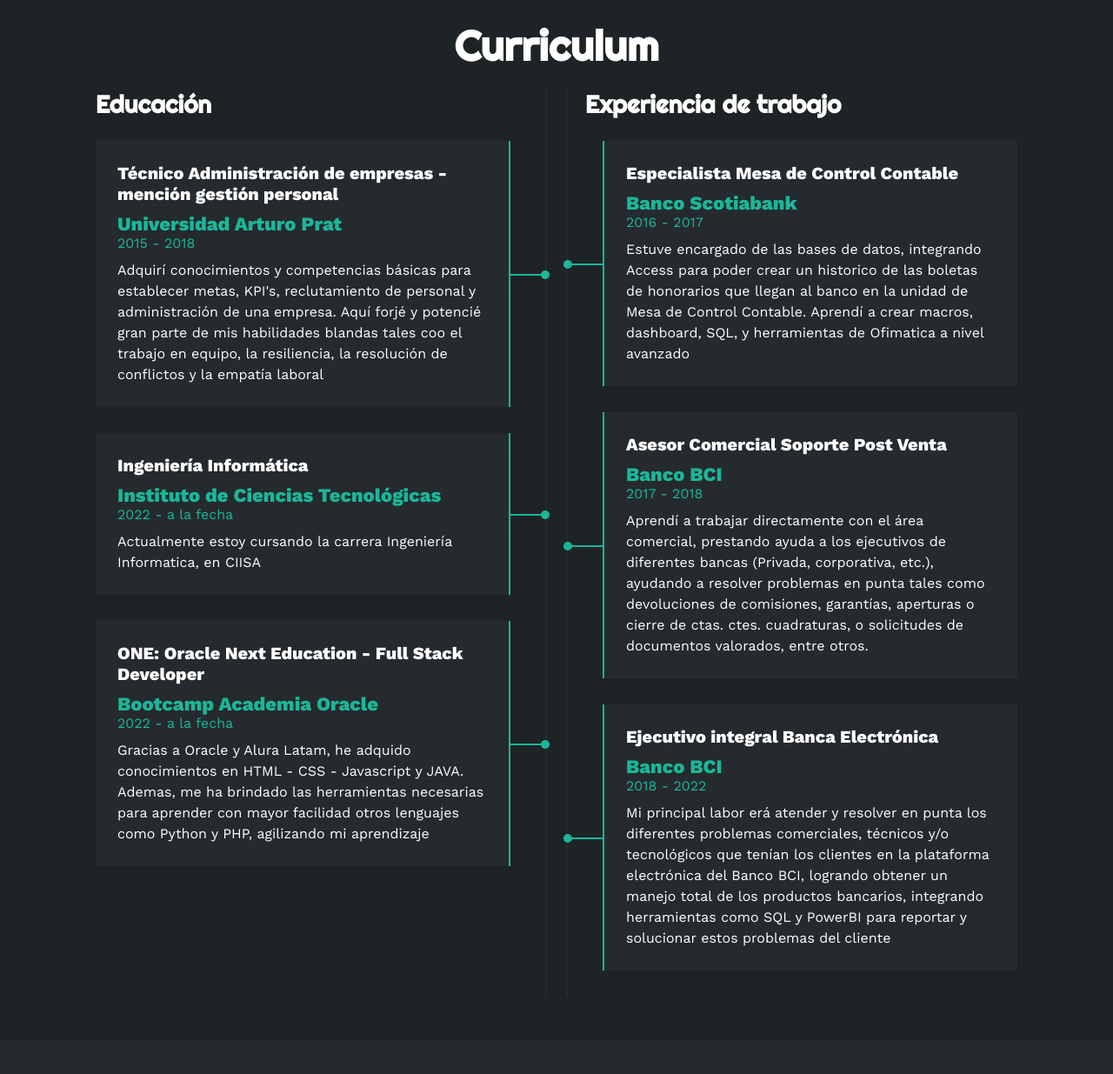
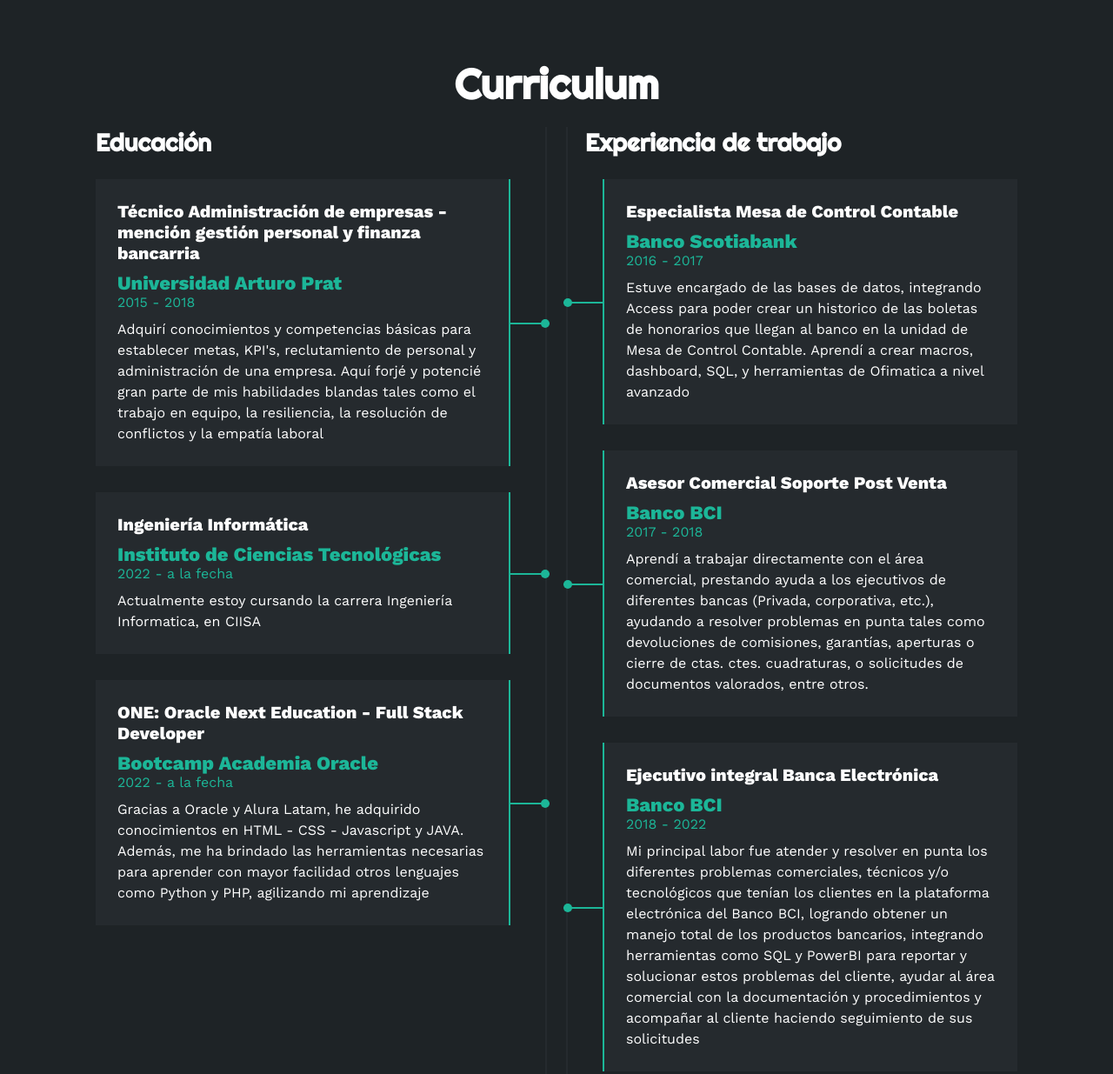
Before and after one commit to Rockohxc/Portfolio, a plain HTML site: page index.html in a window 1280 px wide. Shown: the part 2099-3334 px from the top of the page at 87% size. Drawn offline with nearby package versions, Linux system fonts and the light colour scheme.

Commit message:
modificación de ortografía y gramatica

```diff
--- a/index.html
+++ b/index.html
@@ -54,7 +54,7 @@
     <section id="sobremi" class="sobremi">
         <div class="contenido-seccion">
             <h2>Sobre Mí</h2>
-            <p><span>Hola, soy Rodrigo Contreras Rubio.</span> Soy estudiante de Programación Full Stack en la academia Oracle. Mi principal motivación es ayudar a diseñadores, pequeñas agencias y empresas a dar vida a sus ideas. Con tecnología como Figma, VS Code y café, convierto sus requisitos en sitios web responsivos a tiempo y dentro del presupuesto.</p>
+            <p><span>Hola, soy Rodrigo Contreras Rubio.</span> Administrador de empresas con doble meción, Finanza bancaria y gestión de personal, también soy estudiante de Programación Full Stack en la academia <span>Oracle</span>. Mi principal motivación como profesional es dar un servicio agil y de calidad para resolver las necesidades de los clientes y obtener lo mejor de ellos; como programador es ayudar a diseñadores, pequeñas agencias y empresas a dar vida a sus ideas. Con tecnología como Figma, VS Code y café. Convierto sus requisitos en sitios web responsivos a tiempo y dentro del presupuesto.</p>
 
             <div class="fila">
                 <!-- datos personales -->
@@ -67,7 +67,7 @@
                         </li>
                         <li>
                             <strong>Teléfono</strong>
-                            +569 83932299
+                            +56983932299
                         </li>
                         <li>
                             <strong>Email</strong>
@@ -236,10 +236,10 @@
                 <div class="col izquierda">
                     <h3>Educación</h3>
                     <div class="item izq">
-                        <h4>Técnico Administración de empresas - mención gestión personal</h4>
+                        <h4>Técnico Administración de empresas - mención gestión personal y finanza bancarria</h4>
                         <span class="casa">Universidad Arturo Prat</span>
                         <span class="fecha">2015 - 2018</span>
-                        <p>Adquirí conocimientos y competencias básicas para establecer metas, KPI's, reclutamiento de personal y administración de una empresa. Aquí forjé y potencié gran parte de mis habilidades blandas tales coo el trabajo en equipo, la resiliencia, la resolución de conflictos y la empatía laboral </p>
+                        <p>Adquirí conocimientos y competencias básicas para establecer metas, KPI's, reclutamiento de personal y administración de una empresa. Aquí forjé y potencié gran parte de mis habilidades blandas tales como el trabajo en equipo, la resiliencia, la resolución de conflictos y la empatía laboral </p>
                         <div class="conectori">
                             <div class="circuloi"></div>
                         </div>
@@ -257,7 +257,7 @@
                         <h4>ONE: Oracle Next Education - Full Stack Developer</h4>
                         <span class="casa">Bootcamp Academia Oracle</span>
                         <span class="fecha">2022 - a la fecha</span>
-                        <p>Gracias a Oracle y Alura Latam, he adquido conocimientos en HTML - CSS - Javascript y JAVA. Ademas, me ha brindado las herramientas necesarias para aprender con mayor facilidad otros lenguajes como Python y PHP, agilizando mi aprendizaje</p>
+                        <p>Gracias a Oracle y Alura Latam, he adquirido conocimientos en HTML - CSS - Javascript y JAVA. Además, me ha brindado las herramientas necesarias para aprender con mayor facilidad otros lenguajes como Python y PHP, agilizando mi aprendizaje</p>
                         <div class="conectori">
                             <div class="circuloi"></div>
                         </div>
@@ -288,7 +288,7 @@
                         <h4>Ejecutivo integral Banca Electrónica</h4>
                         <span class="casa">Banco BCI</span>
                         <span class="fecha">2018 - 2022</span>
-                        <p>Mi principal labor erá atender y resolver en punta los diferentes problemas comerciales, técnicos y/o tecnológicos que tenían los clientes en la plataforma electrónica del Banco BCI, logrando obtener un manejo total de los productos bancarios, integrando herramientas como SQL y PowerBI para reportar y solucionar estos problemas del cliente</p>
+                        <p>Mi principal labor fue atender y resolver en punta los diferentes problemas comerciales, técnicos y/o tecnológicos que tenían los clientes en la plataforma electrónica del Banco BCI, logrando obtener un manejo total de los productos bancarios, integrando herramientas como SQL y PowerBI para reportar y solucionar estos problemas del cliente, ayudar al área comercial con la documentación y procedimientos y acompañar al cliente haciendo seguimiento de sus solicitudes</p>
                         <div class="conectord">
                             <div class="circulod"></div>
                         </div>
```
